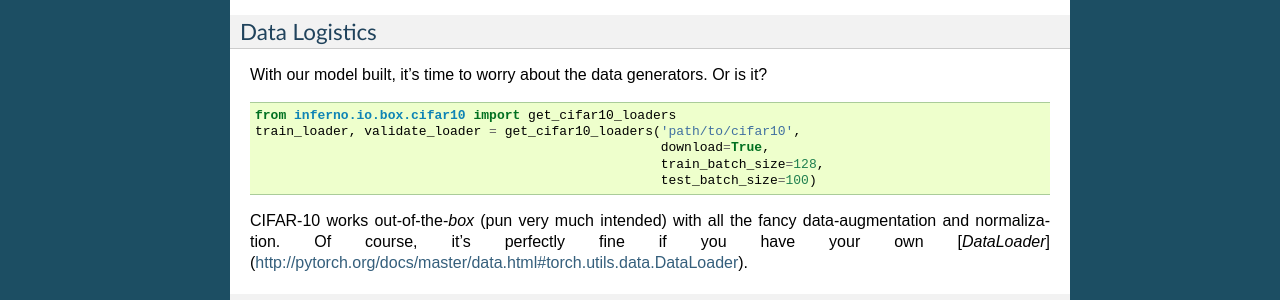
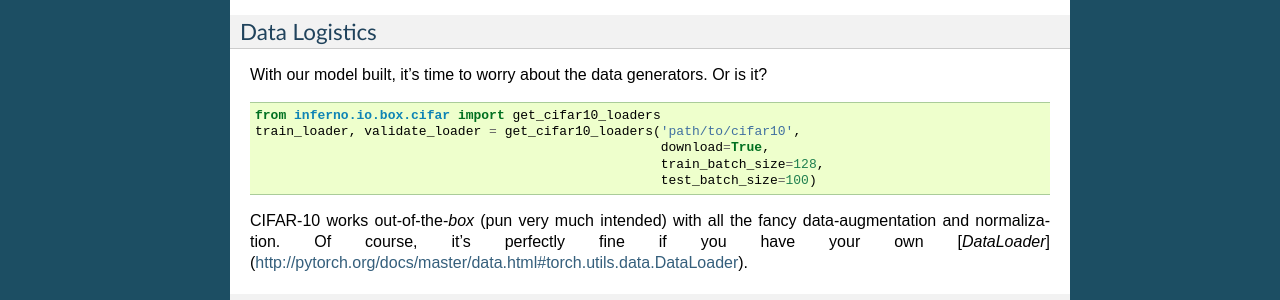
Before and after one commit to inferno-pytorch/inferno, a Sphinx documentation site: the page built from docs/usage.rst, in a window 1280 px wide and 900 px high, scrolled down 583 px. Shown: the part 152-452 px from the top of the window. Built offline with Sphinx 7.4.7, drawn with Linux system fonts in a browser that asks for light colours; pages that are not in the unit, such as notebooks, are missing from menus.

Commit message:
fix filename

```diff
--- a/README.rst
+++ b/README.rst
@@ -60,7 +60,7 @@ Current features include:
 .. code:: python
 
   import torch.nn as nn
-  from inferno.io.box.cifar10 import get_cifar10_loaders
+  from inferno.io.box.cifar import get_cifar10_loaders
   from inferno.trainers.basic import Trainer
   from inferno.trainers.callbacks.logging.tensorboard import TensorboardLogger
   from inferno.extensions.layers.convolutional import ConvELU2D
--- a/docs/usage.rst
+++ b/docs/usage.rst
@@ -42,7 +42,7 @@ With our model built, it's time to worry about the data generators. Or is it?
 
 .. code:: python
 
-    from inferno.io.box.cifar10 import get_cifar10_loaders
+    from inferno.io.box.cifar import get_cifar10_loaders
     train_loader, validate_loader = get_cifar10_loaders('path/to/cifar10',
                                                         download=True,
                                                         train_batch_size=128,
```
Also changed, not shown: 1 other file.
